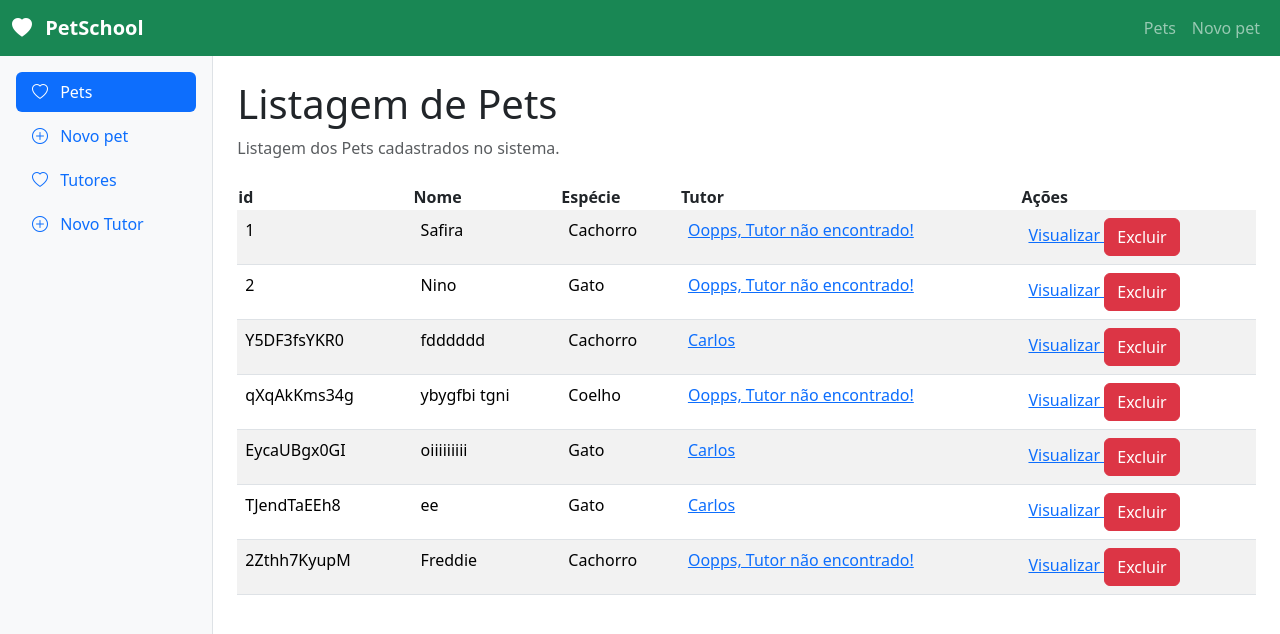
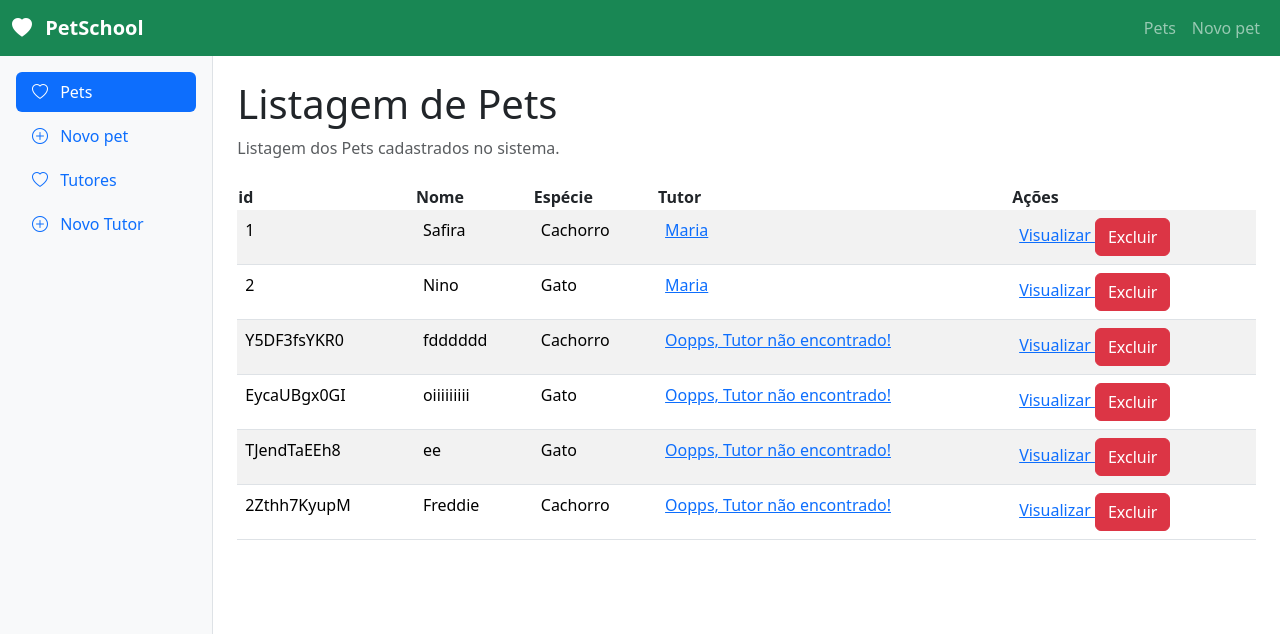
Before and after one commit to Frisk13108/hotel-transpetivania, a Vue app: page /pets in a window 1280 px wide. Shown: the top 634 px of the page. Built offline with nearby package versions, Linux system fonts and the light colour scheme; data requests are answered from the project's data file.

Commit message:
Feat: maria adicionada

```diff
--- a/db.json
+++ b/db.json
@@ -1,5 +1,10 @@
 {
   "tutores": [
+    {
+      "id": "1",
+      "nome": "Maria",
+      "telefone": "47988980099"
+    },
     {
       "id": "2",
       "nome": "Carlos",
@@ -36,12 +41,6 @@
       "id": "Y5DF3fsYKR0"
     },
     {
-      "nome": "ybygfbi tgni",
-      "especie": "Coelho",
-      "tutorId": "23",
-      "id": "qXqAkKms34g"
-    },
-    {
       "nome": "oiiiiiiiii",
       "especie": "Gato",
       "tutorId": "2",
--- a/src/views/PetsView.vue
+++ b/src/views/PetsView.vue
@@ -24,9 +24,11 @@
         for(const tutor of tutores.value) {
             if(tutor.id === tutorId){
                 return tutor.nome
+            } else {
+                return 'Oopps, Tutor não encontrado!'
             }
 
-            return 'Oopps, Tutor não encontrado!'
+
         }
     }
 
```
